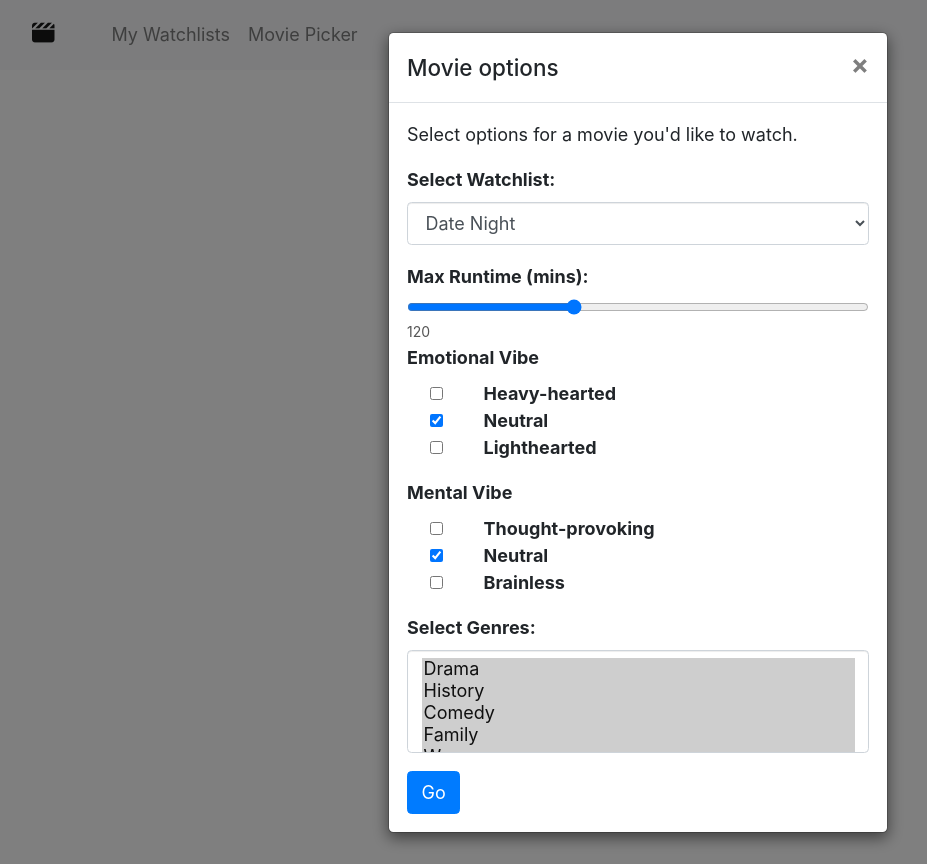
After one commit to anagelberg/movie-picker, a Flask app: page /movie_jar in a window 1280 px wide. The commit adds this page. Shown: the whole page, without its empty margins (2-929 px from the left). Run offline with Flask 2, Linux system fonts and the light colour scheme; some libraries are stand-ins or nearby versions.

Commit message:
Add movie picker form

```diff
--- a/main.py
+++ b/main.py
@@ -6,7 +6,6 @@ from forms import SearchMovieForm, RateMovieForm, NewWatchlistForm, VibeForm
 from flask_modals import render_template_modal
 
 # To Do - Thursday
-# TODO: Add modal for entry of vibe
 # TODO: Add movie picker functionality
 # TODO: Add "watched" feature
 # TODO: Edit page for movie/manual entry button
@@ -24,7 +23,8 @@ from flask_modals import render_template_modal
 # Other
 # TODO: Same movie different list?
 # TODO: trycatch errors: double click
-
+# TODO: Try TV shows
+# TODO: talk to letterboxd
 
 db.create_all()
 
@@ -119,7 +119,6 @@ def add_movie():
     return render_template("select.html", movies=search_manager.title_results,
                            movie_id_list=db_manager.current_id_list)
 
-
 # Deletes a movie
 @app.route("/delete/<movie_id>")
 def delete(movie_id):
@@ -129,5 +128,27 @@ def delete(movie_id):
     return redirect(url_for('home'))
 
 
+@app.route("/movie_jar", methods=["GET", "POST"])
+def movie_jar():
+    #TODO: make max runtime dynamic
+    #TODO: add genres into it
+    db_manager.get_data(all_movies=Movie.query.all(), all_watchlists=MovieList.query.all())
+    if request.method == "POST":
+        print(request.form["max_runtime"])
+        print(request.form.getlist('emotional_vibe'))
+        print(request.form.getlist('mental_vibe'))
+        print(request.form["movie_list_dropdown"])
+        print(request.form.getlist("genre_dropdown"))
+        return redirect(url_for('home'))
+    return render_template("movie_jar.html",
+                           genres=db_manager.all_genres,
+                           watchlists=db_manager.all_watchlists)
+
+
+@app.route("/test", methods=["GET", "POST"])
+def test():
+    return redirect(url_for('home'))
+
+
 if __name__ == '__main__':
     app.run(debug=True)
--- a/manager.py
+++ b/manager.py
@@ -7,6 +7,16 @@ class DbManager():
         self.current_watchlist = None
         self.current_id_list = None
         self.movie_id_to_add = None
+        self.all_genres = None
+        self.all_watchlists = None
+
+    def get_data(self, all_movies, all_watchlists):
+        all_genres = []
+        for movie in all_movies:
+            for genre in movie.genre.split(","):
+                all_genres.append(genre)
+        self.all_genres = list(set(all_genres))
+        self.all_watchlists = [list.name for list in all_watchlists]
 
 
 class SearchManager():
--- a/static/css/styles.css
+++ b/static/css/styles.css
@@ -6,7 +6,6 @@
 	 line-height: 1.5;
 	 font-weight: 300;
 	 color: #333;
-	 font-family: "Nunito Sans", sans-serif;
 }
  body {
 	 margin: 0;
@@ -24,7 +23,7 @@
 	 justify-content: center;
 	 align-items: center;
 	 flex-wrap: wrap;
-	 max-width: 1500px;
+	 /*max-width: 1500px;*/
 }
  p.overview {
 	 font-size: 12px;
@@ -43,15 +42,7 @@
 	 margin-bottom: 1rem;
 	 position: relative;
 }
- .heading:after {
-	 display: block;
-	 content: '';
-	 position: absolute;
-	 width: 60px;
-	 height: 4px;
-	 background: linear-gradient(135deg, #1a9be6, #1a57e6);
-	 bottom: 0;
-}
+
  .description {
 	 width: 100%;
 	 margin-top: 0;
@@ -79,6 +70,13 @@
 		 width: 100%;
 	}
 }
+
+.form-check-label{
+       padding-left: 2rem;
+}
+
+
+
  .front, .back {
 	 display: flex;
 	 border-radius: 6px;
@@ -102,7 +100,6 @@
 	 font-weight: 600;
 	 color: #fff;
 	 overflow: hidden;
-	 font-family: Poppins, sans-serif;
 }
  .front:before {
 	 position: absolute;
@@ -125,7 +122,7 @@
  .back {
 	 background: #fff;
 	 transform: rotateY(-180deg);
-	 padding: 0 2em;
+	 padding: 0 2rem;
 }
  .card:hover .back {
 	 transform: rotateY(0deg);
--- a/templates/header.html
+++ b/templates/header.html
@@ -4,6 +4,8 @@
   {{ super() }}
   <link rel="stylesheet" href="https://cdn.jsdelivr.net/npm/bootstrap@4.0.0/dist/css/bootstrap.min.css" integrity="sha384-Gn5384xqQ1aoWXA+058RXPxPg6fy4IWvTNh0E263XmFcJlSAwiGgFAW/dAiS6JXm" crossorigin="anonymous">
   <script src="https://kit.fontawesome.com/998dc97c92.js" crossorigin="anonymous"></script>
+    <link rel="stylesheet" href="{{ url_for('static', filename='css/styles.css') }}">
+ <link rel="stylesheet" href="https://stackpath.bootstrapcdn.com/bootstrap/4.5.0/css/bootstrap.min.css">
 {% endblock %}
 
 
@@ -22,7 +24,7 @@
         <a class="nav-link" href="{{ url_for('home') }}">My Watchlists<span class="sr-only">(current)</span></a>
       </li>
       <li class="nav-item">
-        <a class="nav-link" href="#">Movie Picker</a>
+        <a class="nav-link" href="{{ url_for('movie_jar')}}">Movie Picker</a>
       </li>
       </li>
     </ul>
--- /dev/null
+++ b/templates/movie_jar.html
@@ -0,0 +1,104 @@
+{% extends 'bootstrap/base.html' %}
+{% include "header.html" %}
+
+
+{% block styles %}
+{{ super() }}
+<link rel="stylesheet" href="{{ url_for('static', filename='css/styles.css') }}">
+<link rel="stylesheet" href="https://stackpath.bootstrapcdn.com/bootstrap/4.5.0/css/bootstrap.min.css">
+{% endblock %}
+
+{% block scripts %}
+
+<script src="https://code.jquery.com/jquery-3.5.1.min.js"></script>
+<script src="https://stackpath.bootstrapcdn.com/bootstrap/4.5.0/js/bootstrap.min.js"></script>
+<script>
+	$(document).ready(function(){
+		$("#myModal").modal('show');
+	});
+
+</script>
+{% endblock %}
+
+{% block content %}
+<div id="myModal" class="modal fade">
+    <div class="modal-dialog">
+        <div class="modal-content">
+            <div class="modal-header">
+                <h5 class="modal-title">Movie options</h5>
+                <button type="button" class="close" data-dismiss="modal">&times;</button>
+            </div>
+            <div class="modal-body">
+                <p>Select options for a movie you'd like to watch. </p>
+                <form action="{{ url_for('movie_jar') }}" method="post">
+                    <!-- Dropdown: available movie lists -->
+
+                    <div class="form-group">
+                        <label for="movie_list_dropdown">Select Watchlist:</label>
+                        <select class="form-control" name="movie_list_dropdown" id="movie_list_dropdown">
+                            {% for watchlist in watchlists %}
+                            <option>{{ watchlist }}</option>
+                            {%endfor%}
+                        </select>
+                    </div>
+                    <!-- Max runtime (minutes) -->
+                    <div>
+                        <label for="max_runtime_slider">Max Runtime (mins): </label>
+                        <input type="range" name="max_runtime" value="120" min="20" max="300"
+                               oninput="this.nextElementSibling.value = this.value" id="max_runtime_slider">
+                        <output>120</output>
+                    </div>
+                    <!-- Emotional Vibe -->
+                    <div class="form-group">
+                        <label>Emotional Vibe</label>
+                        <div class="form-check">
+                            <input type="checkbox" name="emotional_vibe" value="Heavy-hearted" id="heavy-hearted_check">
+                            <label class="form-check-label" for="heavy-hearted_check">Heavy-hearted</label>
+                        </div>
+                        <div class="form-check">
+                            <input type="checkbox" name="emotional_vibe" value="Neutral" checked
+                                   id="emotionally_neutral_check">
+                            <label class="form-check-label" for="emotionally_neutral_check">Neutral</label>
+                        </div>
+                        <div class="form-check">
+                            <input type="checkbox" name="emotional_vibe" value="Lighthearted" id="lighthearted_check">
+                            <label class="form-check-label" for="lighthearted_check">Lighthearted</label>
+                        </div>
+                    </div>
+                    <!-- Mental Vibe -->
+                    <div class="form-group">
+                        <label>Mental Vibe</label>
+                        <div class="form-check">
+                            <input type="checkbox" name="mental_vibe" value="Thought-provoking"
+                                   id="thought-provoking_check">
+                            <label class="form-check-label" for="thought-provoking_check">Thought-provoking</label>
+                        </div>
+                        <div class="form-check">
+                            <input type="checkbox" name="mental_vibe" value="Neutral" checked
+                                   id="mentally_neutral_check">
+                            <label class="form-check-label" for="mentally_neutral_check">Neutral</label>
+                        </div>
+                        <div class="form-check">
+                            <input type="checkbox" name="mental_vibe" value="Brainless" id="brainless_check">
+                            <label class="form-check-label" for="brainless_check">Brainless</label>
+                        </div>
+                    </div>
+                    <!-- Genres -->
+
+                    <div class="form-group">
+                        <label for="genre-multiple-group">Select Genres:</label>
+                        <select multiple class="form-control" name="genre_selection" id="genre-multiple-group">
+                            {% for genre in genres %}
+                            <option selected="selected">{{ genre }}</option>
+                            {% endfor %}
+                        </select>
+                    </div>
+
+
+                    <button type="submit" class="btn btn-primary">Go</button>
+                </form>
+            </div>
+        </div>
+    </div>
+</div>
+{% endblock %}
--- a/templates/new_movie_list.html
+++ b/templates/new_movie_list.html
@@ -4,8 +4,6 @@
 
 {% block styles %}
   {{ super() }}
-  <link rel="stylesheet" href="https://fonts.googleapis.com/css?family=Nunito+Sans:300,400,700">
-  <link rel="stylesheet" href="https://fonts.googleapis.com/css?family=Poppins:300,400,700">
   <link rel="stylesheet" href="{{ url_for('static', filename='css/styles.css') }}">
 {% endblock %}
 
--- a/templates/search_movie_titles.html
+++ b/templates/search_movie_titles.html
@@ -4,8 +4,6 @@
 
 {% block styles %}
   {{ super() }}
-  <link rel="stylesheet" href="https://fonts.googleapis.com/css?family=Nunito+Sans:300,400,700">
-  <link rel="stylesheet" href="https://fonts.googleapis.com/css?family=Poppins:300,400,700">
   <link rel="stylesheet" href="{{ url_for('static', filename='css/styles.css') }}">
 {% endblock %}
 
--- a/templates/select.html
+++ b/templates/select.html
@@ -4,8 +4,6 @@
 
 {% block styles %}
   {{ super() }}
-  <link rel="stylesheet" href="https://fonts.googleapis.com/css?family=Nunito+Sans:300,400,700">
-  <link rel="stylesheet" href="https://fonts.googleapis.com/css?family=Poppins:300,400,700">
   <link rel="stylesheet" href="{{ url_for('static', filename='css/styles.css') }}">
 {% endblock %}
 
```
Also changed, not shown: templates/index.html (+3 -7 lines), templates/vibe_selector.html (+14 -10 lines), instance/movies.db.
